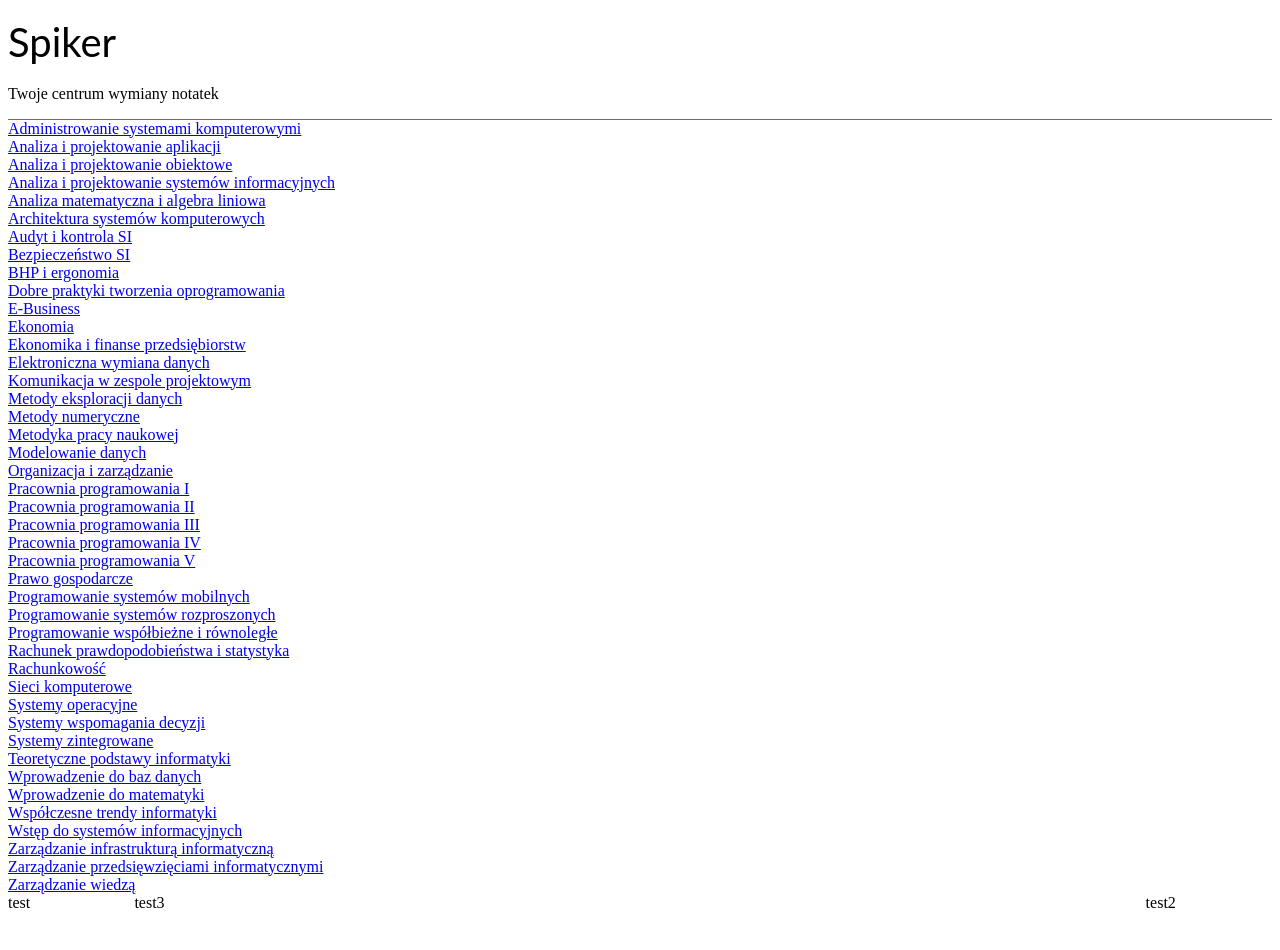
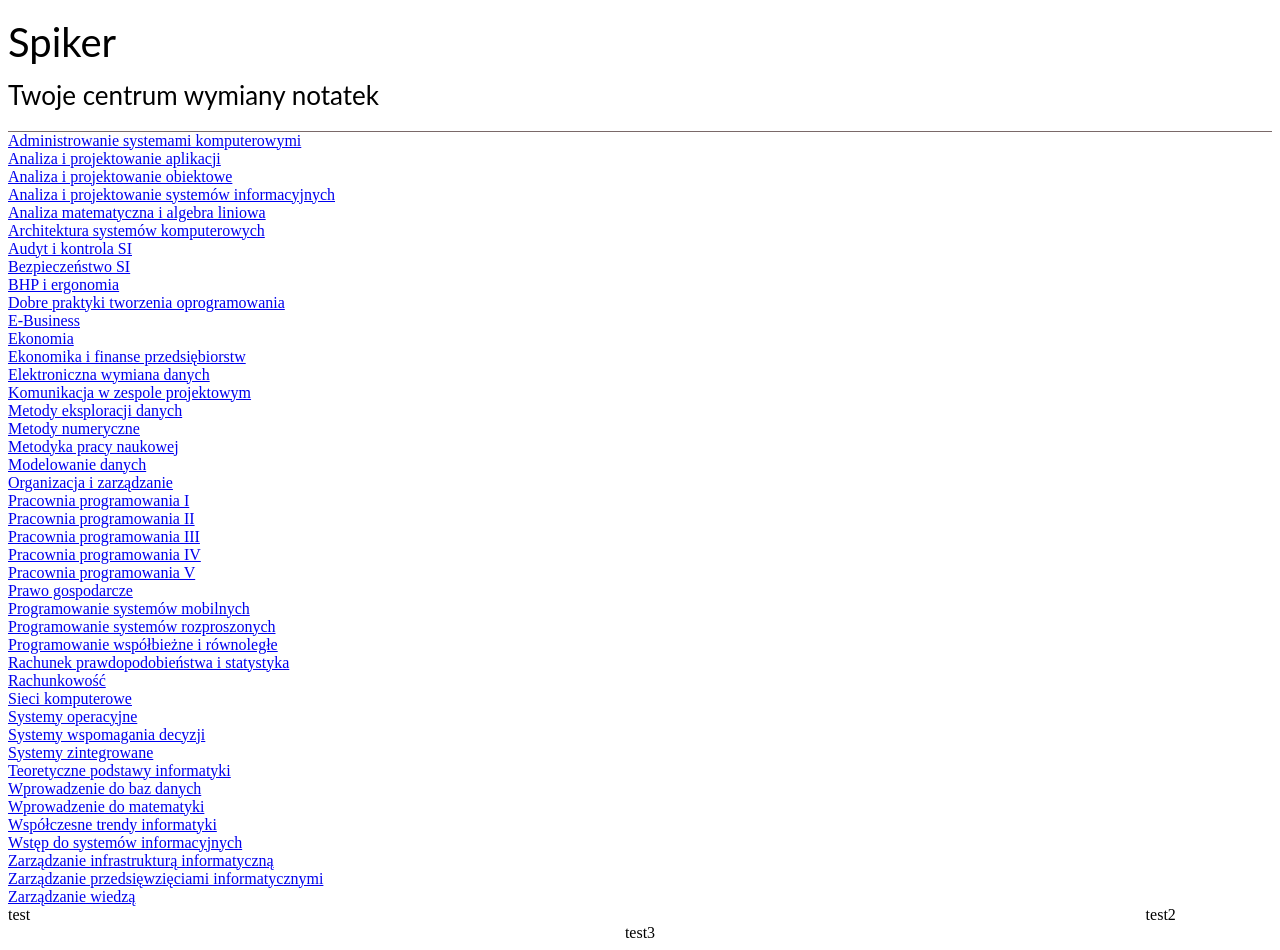
Before and after one commit to Dobeb96/SpikerV2, a PHP site: page / in a window 1280 px wide. Before the commit the page ends 908 px from the top, so only its background shows below. Run offline with PHP 8.4, Linux system fonts and the light colour scheme.

Commit message:
Minor improvements in code quality

```diff
--- a/index.php
+++ b/index.php
@@ -9,14 +9,14 @@
         <div id="container">
 
             <!-- LOGO WITRYNY -->
-            <div id="header">
+            <header class="header">
                 <h1 class="main_logo">Spiker</h1>
                 <p class="sub_logo">Twoje centrum wymiany notatek</p>
-            </div>
+            </header>
 
             <!-- CONTENT POBIERANY Z SERWERA -->
             <section>
-                <?php
+            <?php
                 // glob() przeszuka pliki na serwerze w poszukiwaniu podanego patternu ("./*") i zwroci je jako tablica; drugi parametr oznacza znajdowanie tylko katalogow
                 $directories = glob("./*", GLOB_ONLYDIR);
 
@@ -33,7 +33,7 @@
                         fclose($file);
                     }
                 }
-                ?>
+            ?>
             </section>
 
             <!-- STOPKA WITRYNY -->
@@ -45,10 +45,11 @@
                 test2
             </div>
 
-            <footer>
+            <footer class="footer">
                 <!-- tutaj dodatkowe informacje np. zrzeczenie sie praw autorskich czy inne -->
                 test3
             </footer>
-        </div> <!-- end container -->
+
+        </div> <!-- END container -->
     </body>
 </html>
--- a/mainstyle.css
+++ b/mainstyle.css
@@ -1,7 +1,7 @@
 #container {
 }
 
-#header {
+header {
     height: 20%;
     border-bottom: 1px solid #7A6969;
 }
@@ -15,7 +15,7 @@ h1 {
 	line-height: 31px;
 }
 
-p1 {
+p {
 	font-family: Lato;
 	font-size: 26px;
 	font-style: normal;
@@ -37,7 +37,7 @@ p1 {
     float: right;
 }
 
-#footer {
+footer {
     height: 10%;
     clear: both;
     text-align: center;
```
Also changed, not shown: przedmiot.php (+6 -3 lines).
